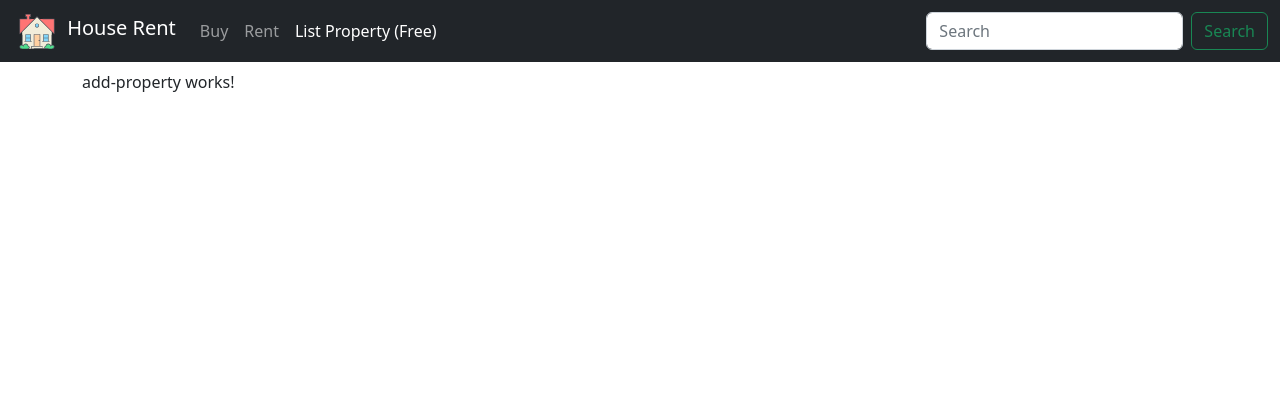
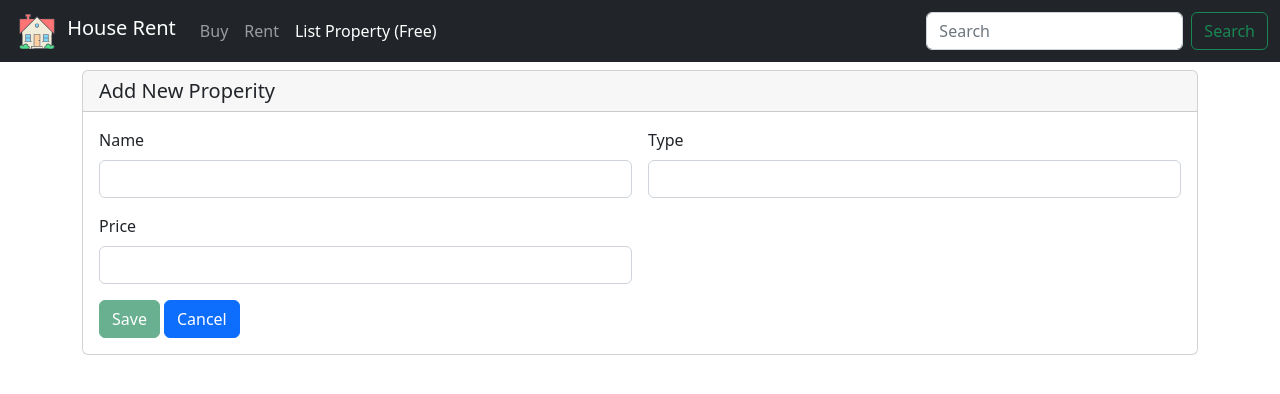
Before and after one commit to SunilChandraKarmakar/House-Rent, an Angular app in the folder House Rent Web Application/houserentwebapp/: page /add-property in a window 1280 px wide. Shown: the top 394 px of the page. Built offline with nearby package versions, Linux system fonts and the light colour scheme.

Commit message:
Working with template driven forms in add property component.

```diff
--- a/House Rent Web Application/houserentwebapp/src/app/app.module.ts
+++ b/House Rent Web Application/houserentwebapp/src/app/app.module.ts
@@ -10,6 +10,7 @@ import { HttpClientModule } from '@angular/common/http';
 import { AddPropertyComponent } from './components/property/add-property/add-property.component';
 import { PropertyDetailComponent } from './components/property/property-detail/property-detail.component';
 import { PageNotFoundComponent } from './components/page-not-found/page-not-found.component';
+import { FormsModule } from '@angular/forms';
 
 @NgModule({
   declarations: [
@@ -25,7 +26,8 @@ import { PageNotFoundComponent } from './components/page-not-found/page-not-foun
   imports: [
     BrowserModule,
     AppRoutingModule,
-    HttpClientModule
+    HttpClientModule,
+    FormsModule
   ],
 
   providers: [],
--- a/House Rent Web Application/houserentwebapp/src/app/components/property/add-property/add-property.component.html
+++ b/House Rent Web Application/houserentwebapp/src/app/components/property/add-property/add-property.component.html
@@ -1,3 +1,32 @@
-<p>
-  add-property works!
-</p>
+<!-- This is templete drive form code example -->
+<div class="row">
+  <div class="col-md-12 col-sm-12 col-12">
+    <div class="card">
+      <h5 class="card-header">Add New Properity</h5>
+      <div class="card-body">
+        <form class="row g-3" autocomplete="off" (ngSubmit)="ngFormSubmit(form)" #form="ngForm">
+          <div class="col-md-6">
+            <label for="name" class="form-label">Name</label>
+            <input type="text" class="form-control" id="name" name="name" ngModel #name="ngModel" required minlength="5">
+            <span class="text-danger" *ngIf="name.invalid && name.touched">
+              <span class="text-danger" *ngIf="name.errors!.required">Please, provied name.</span>
+              <span class="text-danger" *ngIf="name.errors!.minlength">Please, provied minimum 5 length.</span>
+            </span>
+          </div>
+          <div class="col-md-6">
+            <label for="type" class="form-label">Type</label>
+            <input type="text" class="form-control" id="type" name="type" ngModel required>
+          </div>
+          <div class="col-md-6">
+            <label for="price" class="form-label">Price</label>
+            <input type="number" min="0" class="form-control" id="price" name="price" ngModel required>
+          </div>
+          <div class="col-12">
+            <button type="submit" class="btn btn-success" [disabled]="!form.valid">Save</button>
+            <a class="btn btn-primary ms-1" href="#">Cancel</a>
+          </div>
+        </form>
+      </div>
+    </div>
+  </div>
+</div>
--- a/House Rent Web Application/houserentwebapp/src/app/components/property/add-property/add-property.component.scss
+++ b/House Rent Web Application/houserentwebapp/src/app/components/property/add-property/add-property.component.scss
@@ -0,0 +1,3 @@
+.ng-invalid .ng-touched {
+    border-color: #dc3545;
+}
--- a/House Rent Web Application/houserentwebapp/src/app/components/property/add-property/add-property.component.ts
+++ b/House Rent Web Application/houserentwebapp/src/app/components/property/add-property/add-property.component.ts
@@ -1,10 +1,12 @@
 import { Component, OnInit } from '@angular/core';
+import { NgForm } from '@angular/forms';
 
 @Component({
   selector: 'app-add-property',
   templateUrl: './add-property.component.html',
   styleUrls: ['./add-property.component.scss']
 })
+
 export class AddPropertyComponent implements OnInit {
 
   constructor() { }
@@ -12,4 +14,9 @@ export class AddPropertyComponent implements OnInit {
   ngOnInit() {
   }
 
+  ngFormSubmit(form: NgForm): void {
+    console.log("Form submited.");
+    console.log("Form Value :- ", form);
+  }
+
 }
--- a/House Rent Web Application/houserentwebapp/src/app/components/property/property-card/property-card.component.html
+++ b/House Rent Web Application/houserentwebapp/src/app/components/property/property-card/property-card.component.html
@@ -1,5 +1,5 @@
 <div class="card shadow-lg">
-  <div class="card-image-wrap">
+  <div class="card-image-wrap text-center">
     <img *ngIf="property.image" src="../../../../assets/images/{{property.image}}" class="card-img-top">
     <img *ngIf="!property.image" src="../../../../assets/images/house_default.jpg" class="card-img-top">
     <ul class="list-inline text-center member-icon animation-button">
--- a/House Rent Web Application/houserentwebapp/src/app/components/property/property-card/property-card.component.scss
+++ b/House Rent Web Application/houserentwebapp/src/app/components/property/property-card/property-card.component.scss
@@ -8,7 +8,8 @@
     transition-duration: 500ms;
     transition-timing-function: ease-out;
     opacity: .8;
-    height: 250px;
+    width: 130px;
+    height: 150px;
 }
 
 .card img {
@@ -16,7 +17,8 @@
     transition-duration: 500ms;
     transition-timing-function: ease-out;
     opacity: .8;
-    height: 250px;
+    width: 130px;
+    height: 150px;
 }
 
 .member-icon {
```
